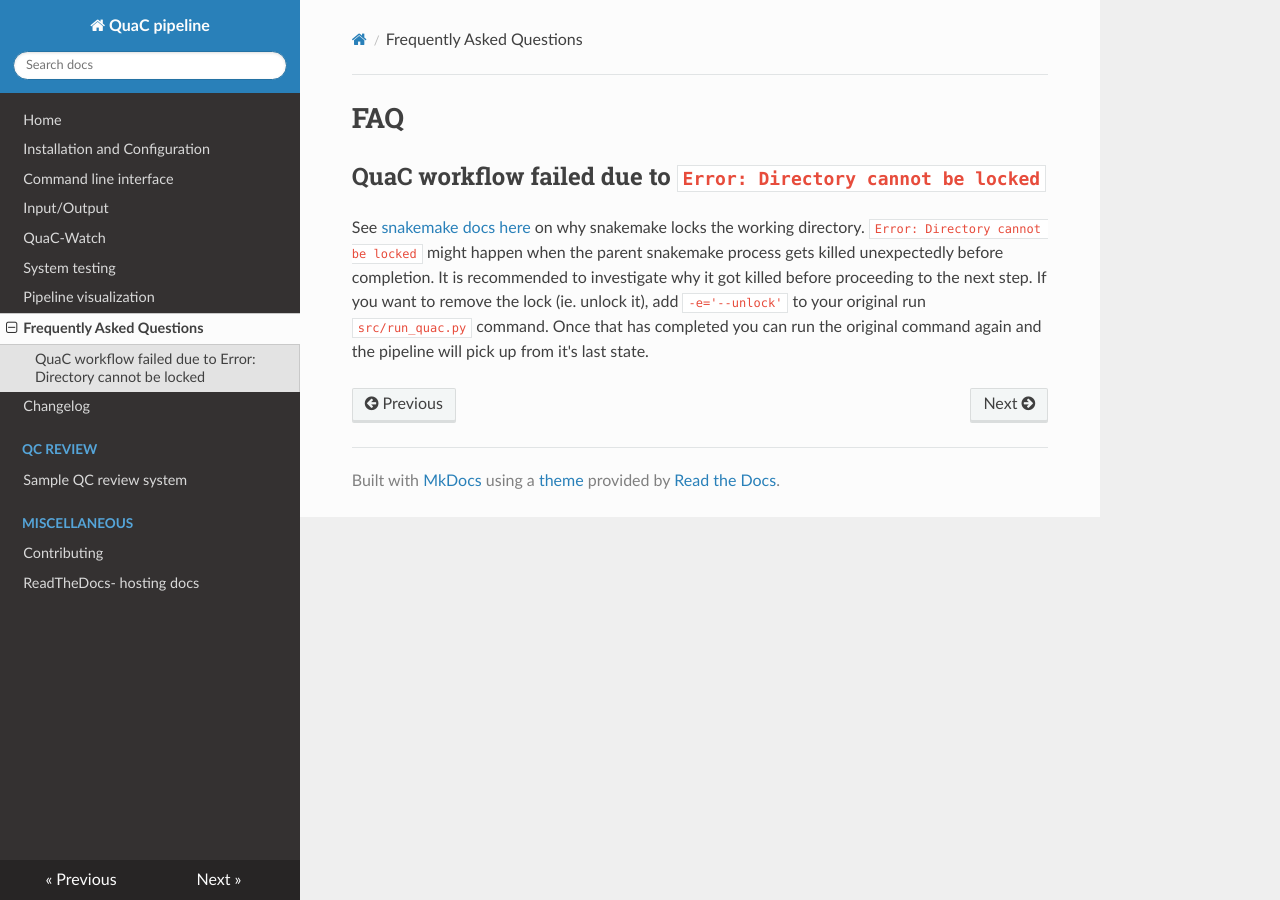
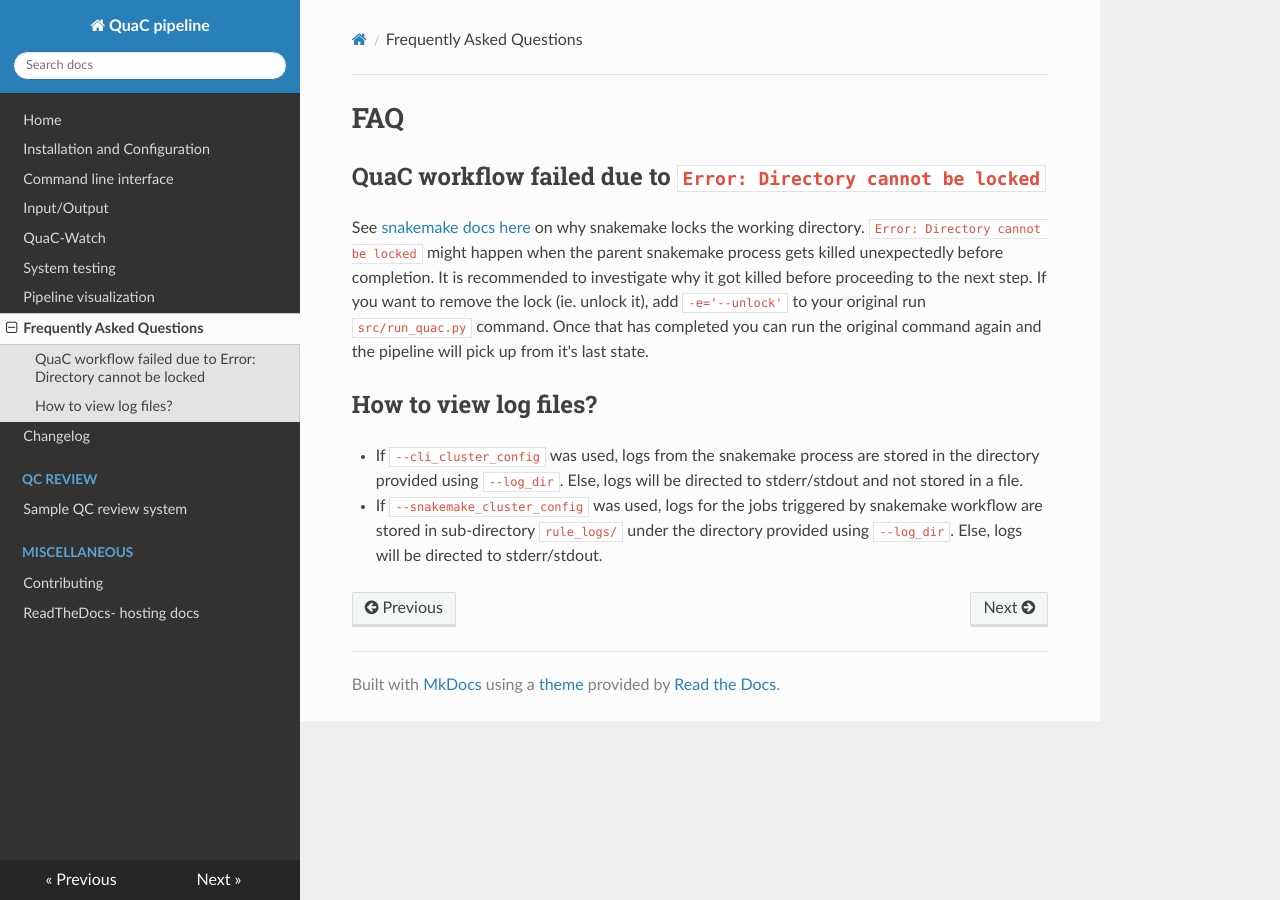
Before and after one commit to uab-cgds-worthey/quac, an MkDocs documentation site: the page built from docs/faq.md, in a window 1280 px wide. Built offline with MkDocs 1.6.1, drawn with Linux system fonts in a browser that asks for light colours; nearby versions of some CDN libraries.

Commit message:
adds log info to faq

```diff
--- a/docs/faq.md
+++ b/docs/faq.md
@@ -9,3 +9,8 @@ process gets killed unexpectedly before completion. It is recommended to investi
 to the next step. If you want to remove the lock (ie. unlock it), add `-e='--unlock'` to your original run
 `src/run_quac.py` command. Once that has completed you can run the original command again and the pipeline will pick up
 from it's last state.
+
+## How to view log files?
+
+* If `--cli_cluster_config` was used, logs from the snakemake process are stored in the directory provided using `--log_dir`. Else, logs will be directed to stderr/stdout and not stored in a file.
+* If `--snakemake_cluster_config` was used, logs for the jobs triggered by snakemake workflow are stored in sub-directory `rule_logs/` under the directory provided using `--log_dir`. Else, logs will be directed to stderr/stdout.
```
